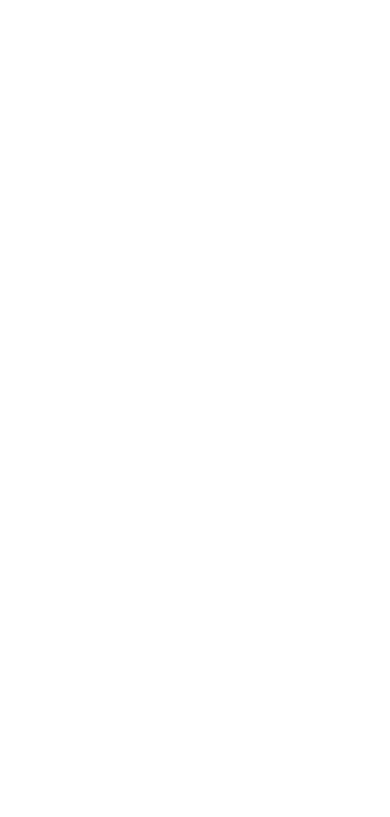
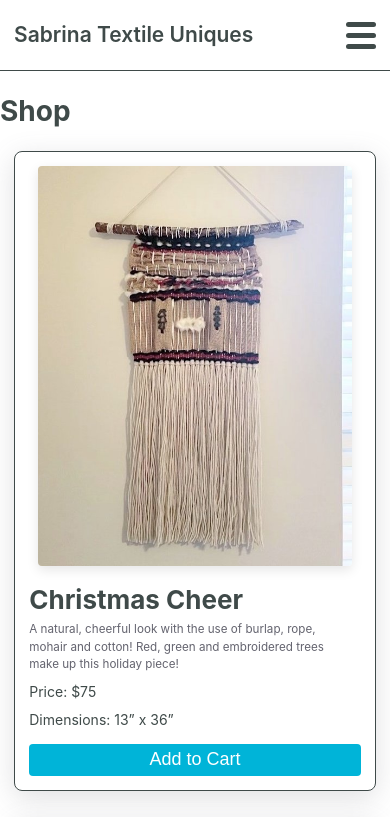
Before and after one commit to peter-calabrese/textiles, a React (Vite) app: page /shop in a window 390 px wide. Before the commit this address had no page. Shown: the top 817 px of the page. Built offline with nearby package versions, Linux system fonts and the light colour scheme.

Commit message:
shop cards and mobile view

```diff
--- a/src/Routes/AppRoutes.jsx
+++ b/src/Routes/AppRoutes.jsx
@@ -2,12 +2,14 @@
 import { Routes } from 'react-router-dom';
 import MainLayout from './MainLayout';
 import Home from '../components/Home/Home';
+import Shop from '../components/Shop/Shop';
 
 const AppRoutes = () => {
   return (
     <Routes>
       <Route path='/' element={<MainLayout />}>
         <Route index element={<Home />} />
+        <Route path={'shop'} element={<Shop />} />
       </Route>
     </Routes>
   );
--- a/src/components/Navbar/Navbar.jsx
+++ b/src/components/Navbar/Navbar.jsx
@@ -1,12 +1,15 @@
 import { Link } from 'react-router-dom';
 import styles from './Navbar.module.css';
+import BurgerMenu from '../common/BurgerMenu/BurgerMenu';
+import { useState } from 'react';
 const Navbar = () => {
+  const [isOpen, setIsOpen] = useState(false);
   return (
     <nav className={styles.navbar}>
       <Link to={'/'}>
         <p>Sabrina Textile Uniques</p>
       </Link>
-
+      <BurgerMenu isOpen={isOpen} setIsOpen={setIsOpen} />
       <ul className={styles.navbarItems}>
         <li>
           <Link to='/shop'>Shop</Link>
--- a/src/components/Navbar/Navbar.module.css
+++ b/src/components/Navbar/Navbar.module.css
@@ -1,8 +1,6 @@
 .navbar {
-  position: absolute;
-  top: 0;
-  left: 0;
-  right: 0;
+  position: sticky;
+  width: auto;
   display: flex;
   align-items: center;
   justify-content: space-between;
@@ -38,6 +36,9 @@
 }
 @media only screen and (max-width: 600px) {
   .navbar p {
-    font-size: 1.2rem;
+    font-size: 1.5rem;
+  }
+  .navbarItems {
+    display: none;
   }
 }
--- /dev/null
+++ b/src/components/Shop/Shop.jsx
@@ -0,0 +1,41 @@
+import Card from '../common/Card/Card';
+import shop from '../../assets/shop.jpg';
+import styles from './Shop.module.css';
+
+const Shop = () => {
+  return (
+    <div className={styles.container}>
+      <h1>Shop</h1>
+      <div className={styles.cards}>
+        <Card
+          image={shop}
+          title={'Christmas Cheer'}
+          description={
+            'A natural, cheerful look with the use of burlap, rope, mohair and cotton! Red, green and embroidered trees make up this holiday piece!'
+          }
+          price={'$75'}
+          dimensions={'13” x 36”'}
+        />
+        <Card
+          image={shop}
+          title={'Christmas Cheer'}
+          description={
+            'A natural, cheerful look with the use of burlap, rope, mohair and cotton! Red, green and embroidered trees make up this holiday piece!'
+          }
+          price={'$75'}
+          dimensions={'13” x 36”'}
+        />
+        <Card
+          image={shop}
+          title={'Christmas Cheer'}
+          description={
+            'A natural, cheerful look with the use of burlap, rope, mohair and cotton! Red, green and embroidered trees make up this holiday piece!'
+          }
+          price={'$75'}
+          dimensions={'13” x 36”'}
+        />
+      </div>
+    </div>
+  );
+};
+export default Shop;
--- /dev/null
+++ b/src/components/Shop/Shop.module.css
@@ -0,0 +1,18 @@
+.container {
+  width: 100vw;
+}
+.cards {
+  display: flex;
+  justify-content: center;
+  align-items: center;
+  gap: 2rem;
+}
+
+@media only screen and (max-width: 600px) {
+  .cards {
+    display: flex;
+    flex-direction: column;
+
+    gap: 2rem;
+  }
+}
--- /dev/null
+++ b/src/components/common/BurgerMenu/BurgerMenu.jsx
@@ -0,0 +1,37 @@
+import { useState } from 'react';
+import styles from './BurgerMenu.module.css';
+const BurgerMenu = ({ setIsOpen, isOpen }) => {
+  const [toggle, setToggle] = useState(false);
+  return (
+    <div
+      onClick={() => {
+        setIsOpen(!isOpen);
+        setToggle(!toggle);
+      }}
+      className={styles.burgerMenu}
+      // style={
+      //   isOpen
+      //     ? {
+      //         marginTop: -14 + 'px',
+      //         marginLeft: 180 + 'px',
+      //         transition: 'all .4s ease-in-out .025s',
+      //       }
+      //     : null
+      // }
+    >
+      <div
+        className={toggle ? `${styles.bar1} ${styles.bar1Change}` : styles.bar1}
+      />
+
+      <div
+        className={toggle ? `${styles.bar2} ${styles.bar2Change}` : styles.bar2}
+      />
+
+      <div
+        className={toggle ? `${styles.bar3} ${styles.bar3Change}` : styles.bar3}
+      />
+    </div>
+  );
+};
+
+export default BurgerMenu;
--- /dev/null
+++ b/src/components/common/BurgerMenu/BurgerMenu.module.css
@@ -0,0 +1,88 @@
+@media only screen and (min-width: 900px) {
+  .burgerMenu {
+    display: none;
+  }
+}
+.burgerMenu {
+  z-index: 10;
+}
+.bar1,
+.bar2,
+.bar3 {
+  width: 30px;
+  height: 5px;
+  background-color: var(--text);
+  margin: 6px 0;
+  border-radius: 1rem;
+}
+
+.bar1Change {
+  -webkit-transform: translateY(11px) rotate(-135deg);
+  transform: translateY(11px) rotate(-135deg);
+  animation: down 0.3s ease-in-out;
+}
+
+.bar2Change {
+  background-color: transparent;
+}
+
+.bar3Change {
+  /* -webkit-transform: translateY(-11px) rotate(135deg); */
+  transform: translateY(-11px) rotate(-45deg);
+  animation: up 0.3s ease-in-out;
+}
+
+@keyframes up {
+  0% {
+    transform: rotate(0deg) translateY(0);
+  }
+  50% {
+    transform: rotate(0deg) translateY(-11px);
+  }
+  100% {
+    transform: rotate(-45deg) translateY(-8px) translateX(8px);
+  }
+}
+
+@keyframes down {
+  0% {
+    transform: rotate(0deg) translateY(0);
+  }
+  50% {
+    transform: rotate(0deg) translateY(11px);
+  }
+  100% {
+    transform: rotate(45deg) translateY(8px) translateX(8px);
+  }
+}
+
+@keyframes reverseDown {
+  0% {
+    transform: rotate(45deg) translateY(8px) translateX(8px);
+  }
+  50% {
+    transform: rotate(0deg) translateY(11px);
+  }
+  100% {
+    transform: rotate(0deg) translateY(0);
+  }
+}
+
+@keyframes reverseUp {
+  0% {
+    transform: rotate(-45deg) translateY(-8px) translateX(8px);
+  }
+  50% {
+    transform: rotate(0deg) translateY(-11px);
+  }
+  100% {
+    transform: rotate(0deg) translateY(0);
+  }
+}
+.bar1:not(.bar1Change) {
+  animation: reverseDown 0.5s forwards;
+}
+
+.bar3:not(.bar3Change) {
+  animation: reverseUp 0.5s forwards;
+}
--- /dev/null
+++ b/src/components/common/Card/Card.jsx
@@ -0,0 +1,15 @@
+import styles from './Card.module.css';
+
+const Card = ({ image, title, description, price, dimensions }) => {
+  return (
+    <div className={styles.cardContainer}>
+      <img src={image} />
+      <h4>{title}</h4>
+      <small className={styles.description}>{description}</small>
+      <p>Price: {price}</p>
+      <p>Dimensions: {dimensions}</p>
+      <button>Add to Cart</button>
+    </div>
+  );
+};
+export default Card;
--- /dev/null
+++ b/src/components/common/Card/Card.module.css
@@ -0,0 +1,57 @@
+.cardContainer {
+  padding: 1rem;
+  width: fit-content;
+  background-color: var(--bg);
+  border: 1px solid var(--text);
+  display: flex;
+  flex-direction: column;
+  border-radius: 8px;
+  box-shadow: rgba(100, 100, 111, 0.2) 0px 7px 29px 0px;
+  gap: 1rem;
+}
+
+.cardContainer h4 {
+  margin: 0;
+  padding: 0;
+  color: var(--text);
+  font-size: 26px;
+}
+.cardContainer img {
+  width: 400px;
+  height: 400px;
+  object-fit: cover;
+  border-radius: 4px;
+  box-shadow: rgba(0, 0, 0, 0.1) 0px 4px 12px;
+}
+.description {
+  width: 300px;
+  word-wrap: break-word;
+  color: rgba(100, 100, 111, 1);
+  margin-top: -0.8rem;
+}
+.cardContainer p {
+  margin: 0;
+  margin-top: -0.5rem;
+}
+.cardContainer button {
+  background-color: var(--primary);
+  height: 32px;
+  width: auto;
+  border: none;
+  border-radius: 4px;
+  color: #fff;
+
+  font-size: 18px;
+  font-weight: 500;
+}
+
+@media only screen and (max-width: 600px) {
+  .cardContainer {
+    width: 85%;
+  }
+  .cardContainer img {
+    width: 95%;
+    align-self: center;
+    /* height: 200px; */
+  }
+}
--- a/src/index.css
+++ b/src/index.css
@@ -11,7 +11,7 @@
   -moz-osx-font-smoothing: grayscale;
   font-size: 16px;
   --bg: #fff;
-  --primary: #d4967d;
+  --primary: #00b4d8;
   --text: #3f4a49;
   max-width: 1280px;
 }
@@ -19,9 +19,6 @@
 body {
   margin: 0;
   display: flex;
-  place-items: center;
-  min-width: 320px;
-  min-height: 100vh;
 }
 
 @media only screen and (max-width: 600px) {
```
Also changed, not shown: src/assets/shop.jpg (added).
